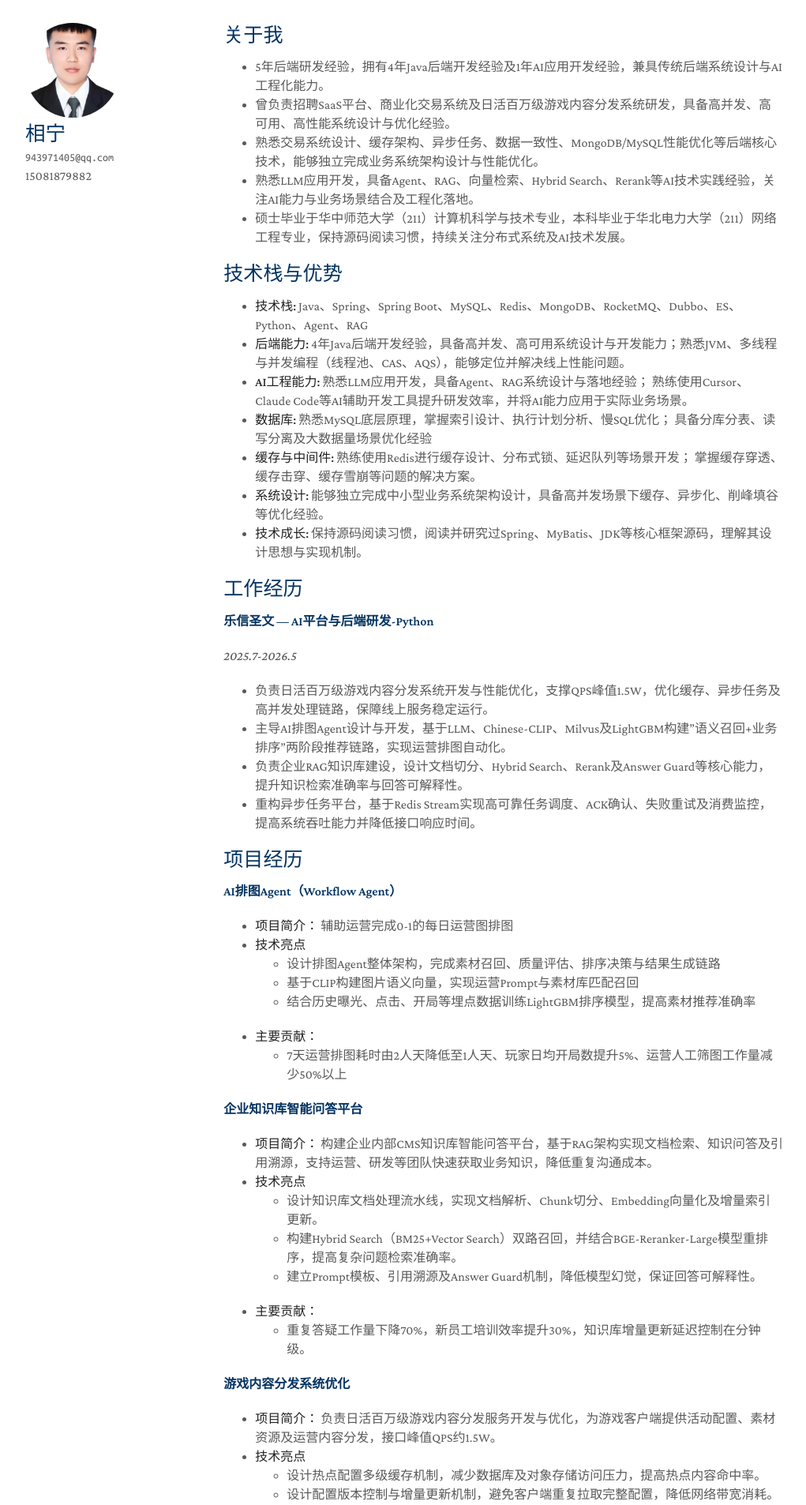
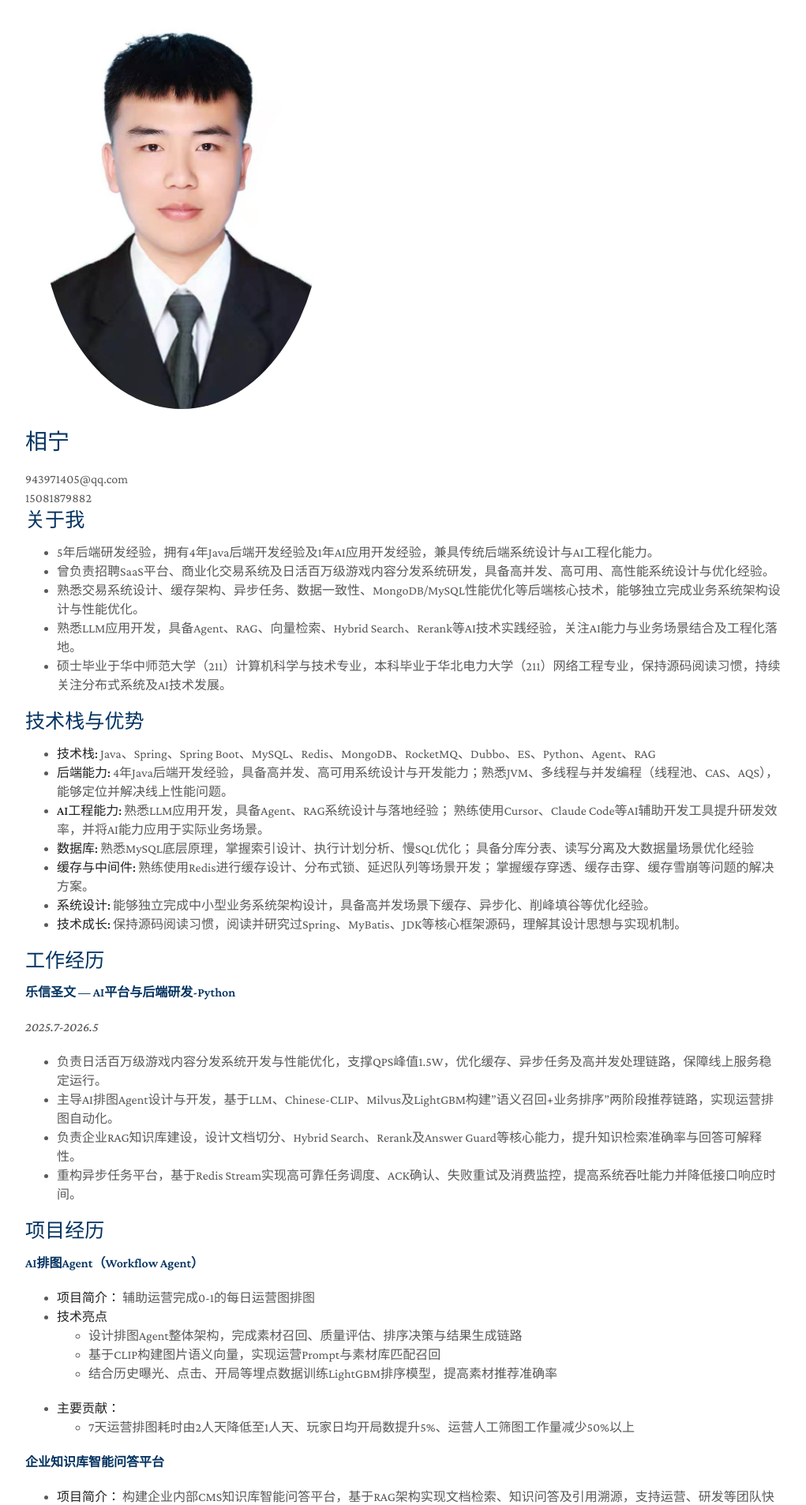
Before and after one commit to xiangningOvo/xiangningOvo.github.io, a Jekyll site: the page built from index.md, in a window 1280 px wide. Shown: the top 1906 px of the page at 79% size, without its empty margins (128-1149 px from the left). Built offline with Jekyll 4.4.1, drawn with Linux system fonts in a browser that asks for light colours; nearby versions of some CDN libraries; a style sheet for code colours, icons or effects is not loaded; our own code applies the rules of GitHub Pages for plain Markdown files.

Commit message:
refactor(layout): render profile aside next to main content so avatar/name/phone sit left of About section

```diff
--- a/_layouts/homepage.html
+++ b/_layouts/homepage.html
@@ -40,8 +40,9 @@
   </head>
   <body>
     <div class="wrapper">
-      <header>
 
+      <div class="profile-and-main">
+        <aside class="profile">
           {% if site.avatar %}
           <a class="image avatar"><img src="{{ site.avatar }}" alt="avatar" /></a>
           {% endif %}
@@ -49,22 +50,21 @@
           <h1>{{ site.title }}</h1>
 
           {% if site.position %}
-        <position style="font-size:1.10rem;">{{ site.position }}</position>
-        <br>
-        {% endif %}
-        {% if site.affiliation %}
-        <a href="{{ site.affiliation_link }}" rel="noopener"><autocolor>{{ site.affiliation }}</autocolor></a>
-        <br>
-        {% endif %}
-        {% if site.email %}
-        <email>{{ site.email }}</email>
-        {% endif %}
-        <br>
-        {% if site.phone %}
-        <phone>{{ site.phone }}</phone>
+          <position style="font-size:1.0rem; display:block">{{ site.position }}</position>
           {% endif %}
 
-        <br>
+          {% if site.affiliation %}
+          <div class="affiliation"><a href="{{ site.affiliation_link }}" rel="noopener"><autocolor>{{ site.affiliation }}</autocolor></a></div>
+          {% endif %}
+
+          {% if site.email %}
+          <div class="email">{{ site.email }}</div>
+          {% endif %}
+
+          {% if site.phone %}
+          <div class="phone">{{ site.phone }}</div>
+          {% endif %}
+
           <div class="social-icons">
             {% if site.google_scholar %}
             <a style="margin: 0 5px 0 0" href="{{ site.google_scholar }}">
@@ -96,22 +96,14 @@
             </a>
             {% endif %}
           </div>
-        <br>
+        </aside>
 
-      </header>
-      <section>
+        <main class="main">
+          {{ content }}
+        </main>
+      </div>
 
-      {{ content }}
-
-      <br>
-
-      {% if site.enable_footnote %}
-      <p><small>Powered by Jekyll and <a href="https://github.com/yaoyao-liu/minimal-light" target="_blank" rel="noopener">Minimal Light</a> theme.</small></p>
-      {% endif %}
-
-      </section>
       <footer>
-
       </footer>
     </div>
     <script src="{{ "/assets/js/scale.fix.js" | relative_url }}"></script>
```
Lines whose indentation alone changed are shown as unchanged.
